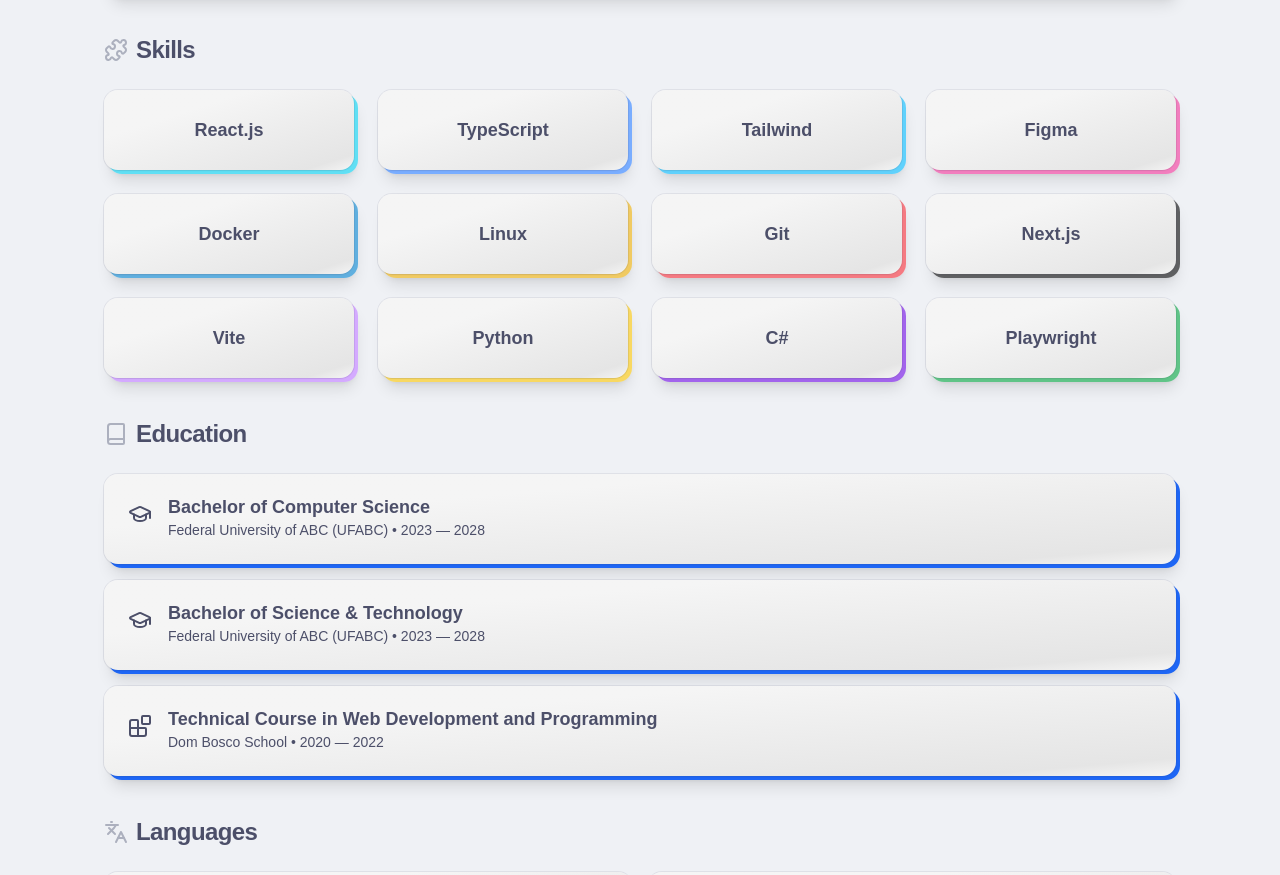
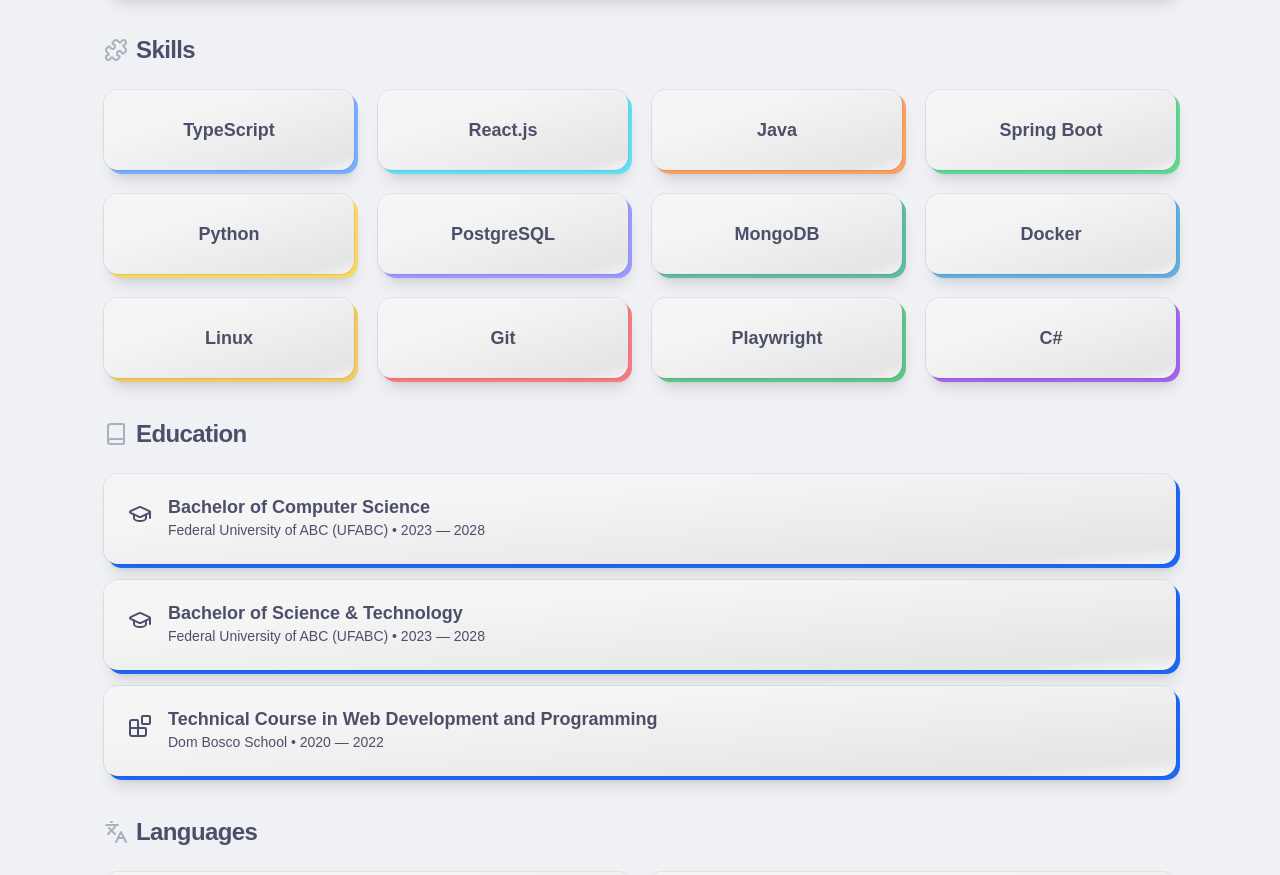
Before and after one commit to GardenMovie/portfolio, a React (Vite) app: page / in a window 1280 px wide. Shown: the part 1800-2675 px from the top of the page. Built offline with nearby package versions, Linux system fonts and the light colour scheme.

Commit message:
Skills: add Java, Spring Boot, PostgreSQL and MongoDB, drop Next.js, Tailwind, Vite and Figma, reorder by relevance

```diff
--- a/src/data/skills.ts
+++ b/src/data/skills.ts
@@ -1,14 +1,14 @@
 export const skills = [
+  { name: "TypeScript", color: "bg-blue-500/60" },
   { name: "React.js", color: "bg-cyan-400/60" },
-  { name: "TypeScript", color: "bg-blue-500/60" },
-  { name: "Tailwind", color: "bg-sky-400/60" },
-  { name: "Figma", color: "bg-pink-500/60" },
+  { name: "Java", color: "bg-orange-500/60" },
+  { name: "Spring Boot", color: "bg-green-500/60" },
+  { name: "Python", color: "bg-yellow-400/60" },
+  { name: "PostgreSQL", color: "bg-indigo-500/60" },
+  { name: "MongoDB", color: "bg-emerald-600/60" },
   { name: "Docker", color: "bg-sky-600/60" },
   { name: "Linux", color: "bg-yellow-500/60" },
   { name: "Git", color: "bg-red-500/60" },
-  { name: "Next.js", color: "bg-black/60" },
-  { name: "Vite", color: "bg-purple-400/60" },
-  { name: "Python", color: "bg-yellow-400/60" },
+  { name: "Playwright", color: "bg-green-600/60" },
   { name: "C#", color: "bg-violet-700/60" },
-  { name: "Playwright", color: "bg-green-600/60" },
 ];
```
